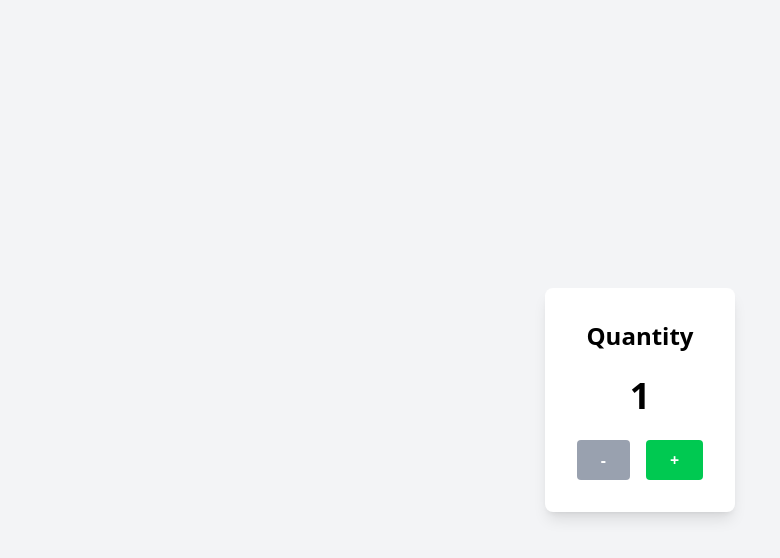
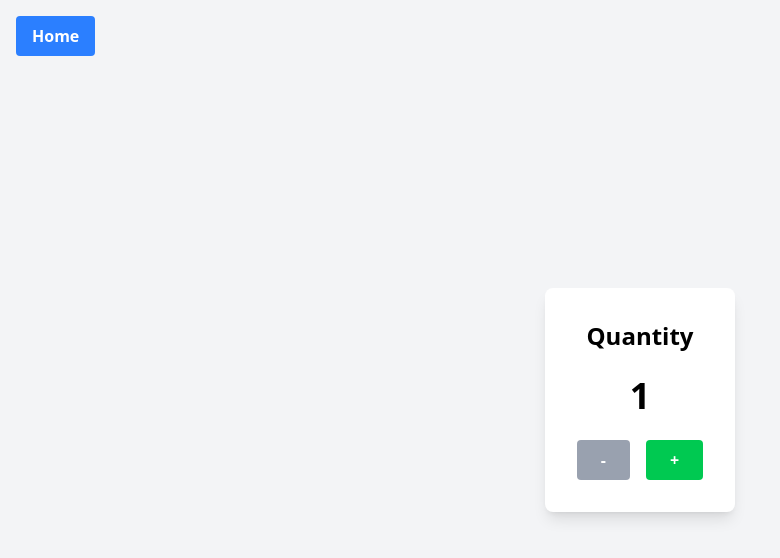
Before and after one commit to louispadillo/cprg306a-assignment, a Next.js app: page /week-4 in a window 1280 px wide. Shown: the top 558 px of the page, without its empty margins (0-780 px from the left). Built offline with nearby package versions, Linux system fonts and the light colour scheme.

Commit message:
Update page.js

```diff
--- a/app/week-4/page.js
+++ b/app/week-4/page.js
@@ -1,5 +1,17 @@
+import Link from "next/link";
 import NewItem from "./new-item";
 
 export default function Page() {
-  return <NewItem />;
+  return (
+    <main className="min-h-screen bg-gray-100">
+      <Link
+        href="/"
+        className="absolute left-4 top-4 rounded bg-blue-500 px-4 py-2 font-semibold text-white hover:bg-blue-600"
+      >
+        Home
+      </Link>
+
+      <NewItem />
+    </main>
+  );
 }
```
